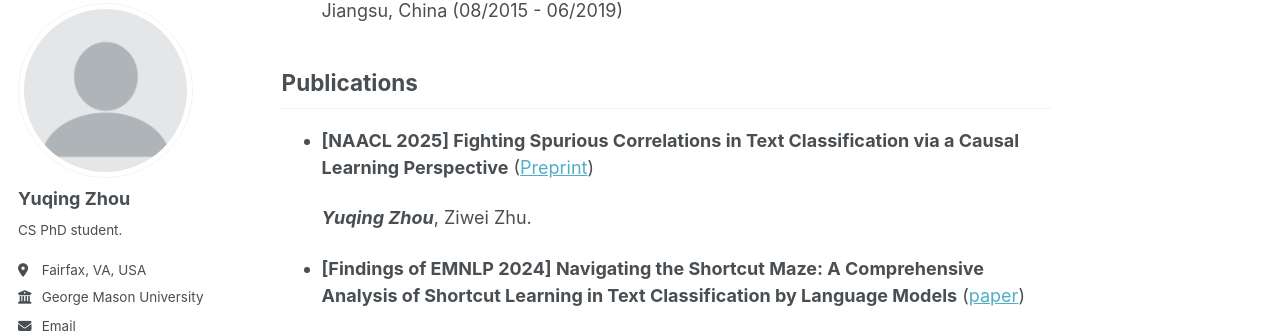
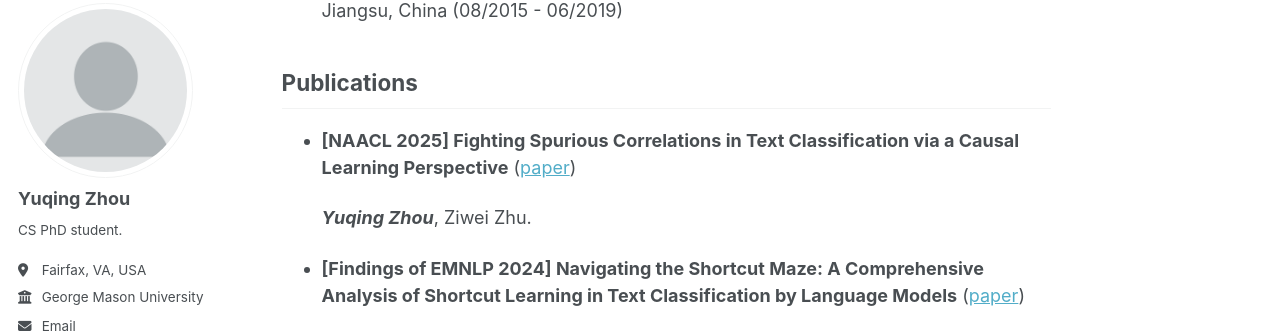
Before and after one commit to yuqing-zhou/yuqing-zhou.github.io, a Jekyll site: the page built from _pages/about.md, in a window 1280 px wide and 900 px high, scrolled down 1114 px. Shown: the part 103-439 px from the top of the window. Built offline with Jekyll 4.4.1, drawn with Linux system fonts in a browser that asks for light colours; some web fonts are replaced.

Commit message:
update paper link

```diff
--- a/_pages/about.md
+++ b/_pages/about.md
@@ -32,12 +32,12 @@
 - **B.Eng., Electronics Science and Technology** - Southeast University, Nanjing, Jiangsu, China (08/2015 - 06/2019)
 
 ## Publications
-- **[NAACL 2025] Fighting Spurious Correlations in Text Classification via a Causal Learning Perspective** ([Preprint](https://arxiv.org/abs/2411.01045))
+- **[NAACL 2025] Fighting Spurious Correlations in Text Classification via a Causal Learning Perspective** ([paper](https://openreview.net/pdf?id=ThX9KOezqc))
 
   ***Yuqing Zhou***, Ziwei Zhu.
 
 
-- **[Findings of EMNLP 2024] Navigating the Shortcut Maze: A Comprehensive Analysis of Shortcut Learning in Text Classification by Language Models** ([paper](https://arxiv.org/abs/2409.17455))
+- **[Findings of EMNLP 2024] Navigating the Shortcut Maze: A Comprehensive Analysis of Shortcut Learning in Text Classification by Language Models** ([paper](https://aclanthology.org/2024.findings-emnlp.146/))
 
   ***Yuqing Zhou***, Ruixiang Tang, Ziyu Yao, Ziwei Zhu.
 
```
Also changed, not shown: _publications/2024-11-CCR.md (+2 -2 lines), _publications/2024-emnlp-shorcut-framework.md (+1 -1 lines).
